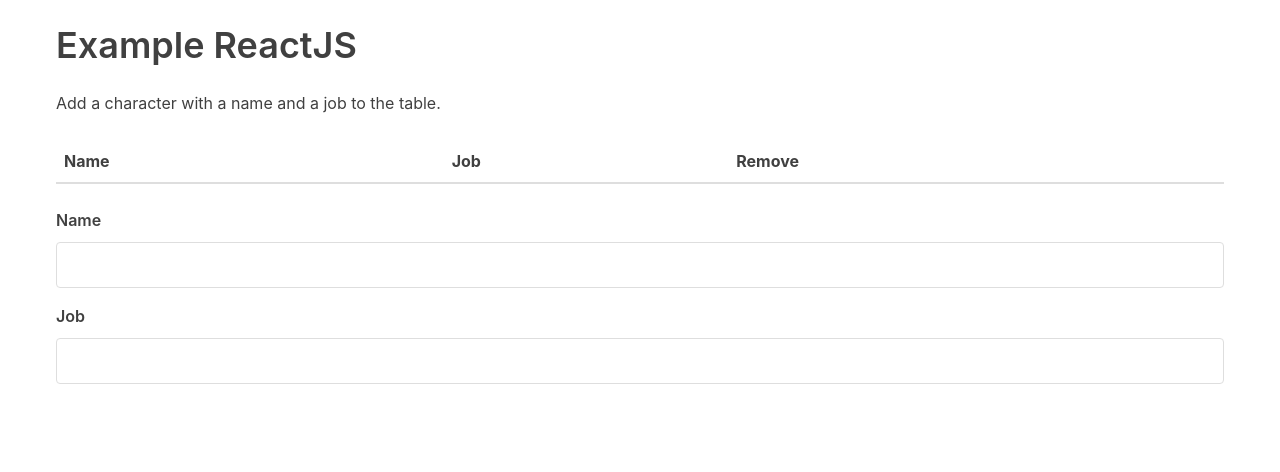
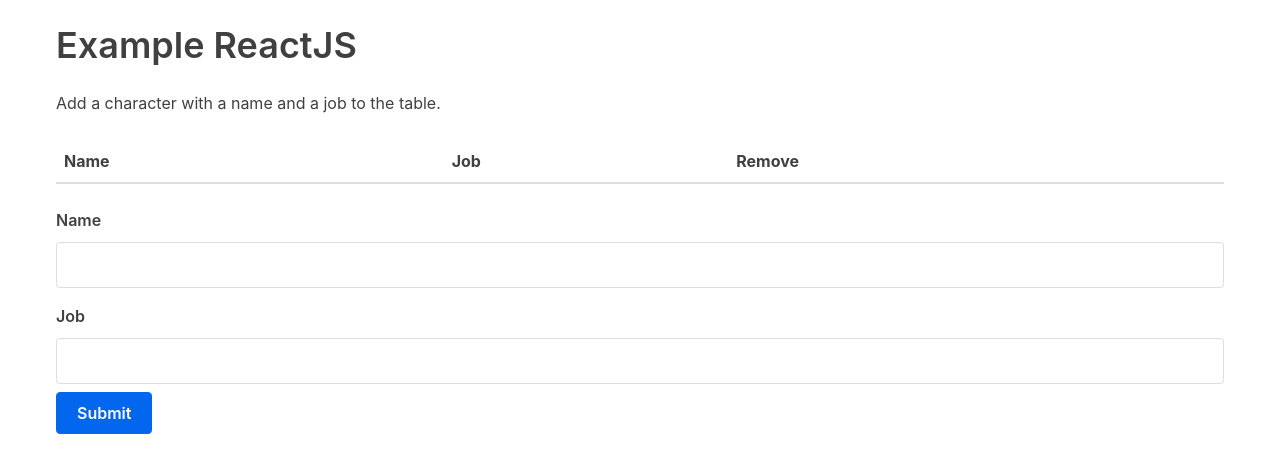
Before and after one commit to quoctrung163/todolist-react-app, a React (Create React App) app: page / in a window 1280 px wide. Shown: the top 472 px of the page. Built offline with nearby package versions, Linux system fonts and the light colour scheme.

Commit message:
Update App.js and Form.js

```diff
--- a/src/App.js
+++ b/src/App.js
@@ -18,6 +18,12 @@
     });
   };
 
+  handleSubmit = character => {
+    this.setState({
+      characters: [...this.state.characters, character]
+    });
+  };
+
   render() {
     const { characters } = this.state;
 
@@ -29,7 +35,7 @@
           characterData={characters}
           removeCharacter={this.removeCharacter}
         />
-        <Form />
+        <Form handleSubmit={this.handleSubmit} />
       </div>
     );
   }
--- a/src/Form.js
+++ b/src/Form.js
@@ -16,6 +16,11 @@
     this.setState({
       [name]: value
     });
+  };
+
+  submitForm = () => {
+    this.props.handleSubmit(this.state);
+    this.setState(this.initialState);
   };
 
   render = () => {
@@ -38,6 +43,7 @@
           value={job}
           onChange={this.handleChange}
         />
+        <input type="button" value="Submit" onClick={this.submitForm} />
       </form>
     );
   };
```
